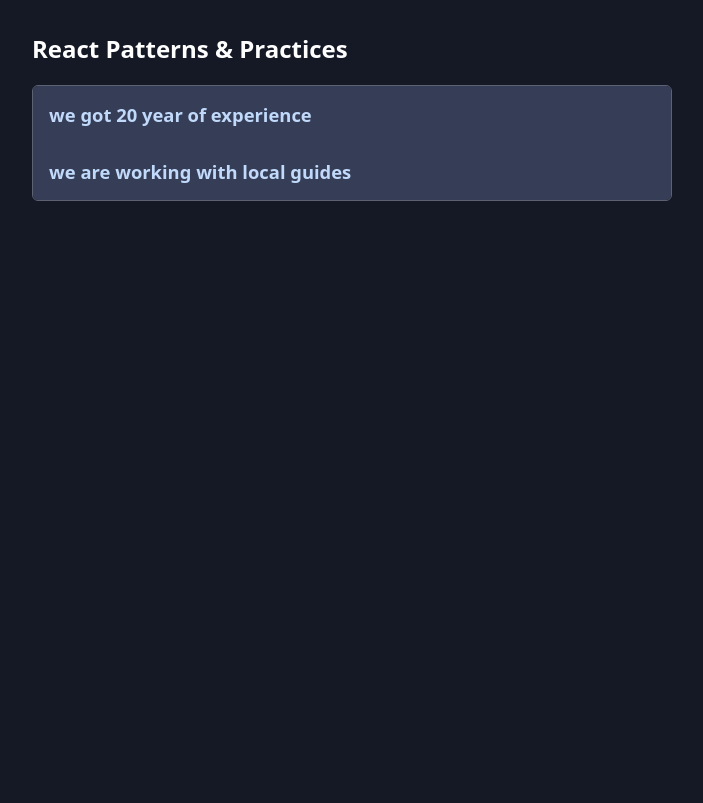
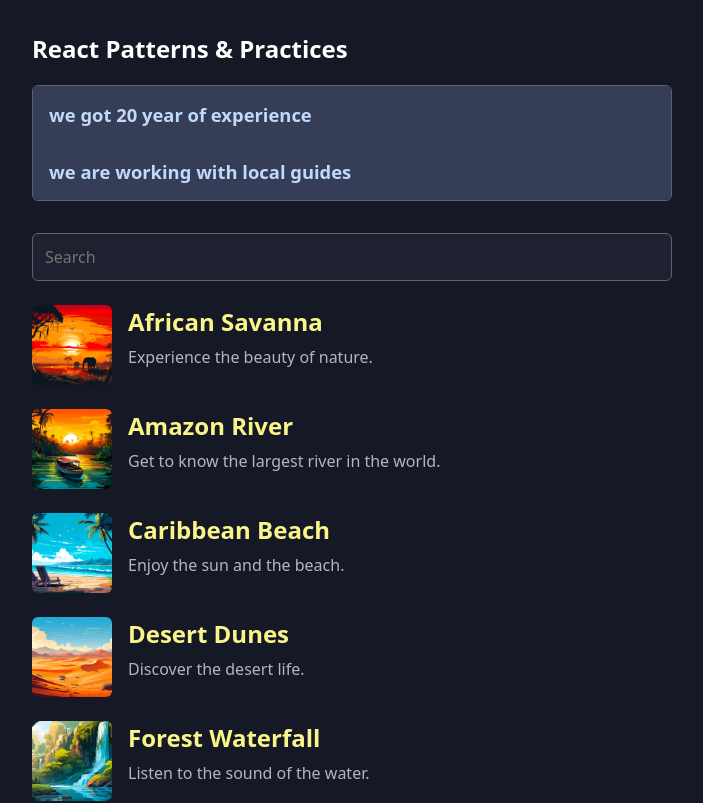
Before and after one commit to ImJustAPassenger/bestPractiseReact, a React (Vite) app: page / in a window 1280 px wide. Shown: the top 803 px of the page, without its empty margins (288-991 px from the left). Built offline with nearby package versions, Linux system fonts and the light colour scheme.

Commit message:
added dinamic key

```diff
--- a/src/App.jsx
+++ b/src/App.jsx
@@ -1,5 +1,8 @@
 import Accordion from "./components/Accordion/Accordion";
 import AccordionItem from "./components/Accordion/AccordionItem";
+import Place from "./components/Place";
+import SearchableList from "./components/SearchableList/SearchableList";
+import { PLACES } from "./DUMMY_DATA";
 
 function App() {
   return (
@@ -38,6 +41,13 @@
           </Accordion.Item>
         </Accordion>
       </section>
+      <section>
+        <SearchableList items={PLACES} itemKeyFn={item=>item.id}>
+          {(item)=><Place item={item}/>}
+        </SearchableList>
+        <SearchableList items={['ITEM 1','ITEM 2']} itemKeyFn={item=>item}>
+          {(item)=>item}
+          </SearchableList>      </section>
     </main>
   );
 }
--- /dev/null
+++ b/src/DUMMY_DATA.js
@@ -0,0 +1,38 @@
+import savannaImg from './assets/african-savanna.jpg'
+import amazonImg from './assets/amazon-river.jpg';
+import caribbeanImg from './assets/caribbean-beach.jpg';
+import desertImg from './assets/desert-dunes.jpg';
+import forestImg from './assets/forest-waterfall.jpg';
+
+ export const PLACES = [
+  {
+    id: 'african-savanna',
+    image: savannaImg,
+    title: 'African Savanna',
+    description: 'Experience the beauty of nature.',
+  },
+  {
+    id: 'amazon-river',
+    image: amazonImg,
+    title: 'Amazon River',
+    description: 'Get to know the largest river in the world.',
+  },
+  {
+    id: 'caribbean-beach',
+    image: caribbeanImg,
+    title: 'Caribbean Beach',
+    description: 'Enjoy the sun and the beach.',
+  },
+  {
+    id: 'desert-dunes',
+    image: desertImg,
+    title: 'Desert Dunes',
+    description: 'Discover the desert life.',
+  },
+  {
+    id: 'forest-waterfall',
+    image: forestImg,
+    title: 'Forest Waterfall',
+    description: 'Listen to the sound of the water.',
+  },
+];
--- /dev/null
+++ b/src/components/Place.jsx
@@ -0,0 +1,11 @@
+export default function Place({ item }) {
+  return (
+    <article className="place">
+      <img src={item.image} alt={item.title} />
+      <div>
+        <h2>{item.title}</h2>
+        <p>{item.description}</p>
+      </div>
+    </article>
+  );
+}
--- /dev/null
+++ b/src/components/SearchableList/SearchableList.jsx
@@ -0,0 +1,26 @@
+import { useState } from "react";
+
+function SearchableList({ items, itemKeyFn,children }) {
+  const [searchTerm, setSearchTerm] = useState("");
+
+  const searchResults = items.filter((item) =>
+    JSON.stringify(item).toLowerCase().includes(searchTerm.toLowerCase())
+  );
+
+  function handleChange(event) {
+    setSearchTerm(event.target.value);
+  }
+
+  return (
+    <div className="searchable-list">
+      <input type="search" placeholder="Search" onChange={handleChange} />
+      <ul>
+        {searchResults.map((item, index) => {
+          return <li key={itemKeyFn(item)}>{children(item)}</li>;
+        })}
+      </ul>
+    </div>
+  );
+}
+
+export default SearchableList;
```
